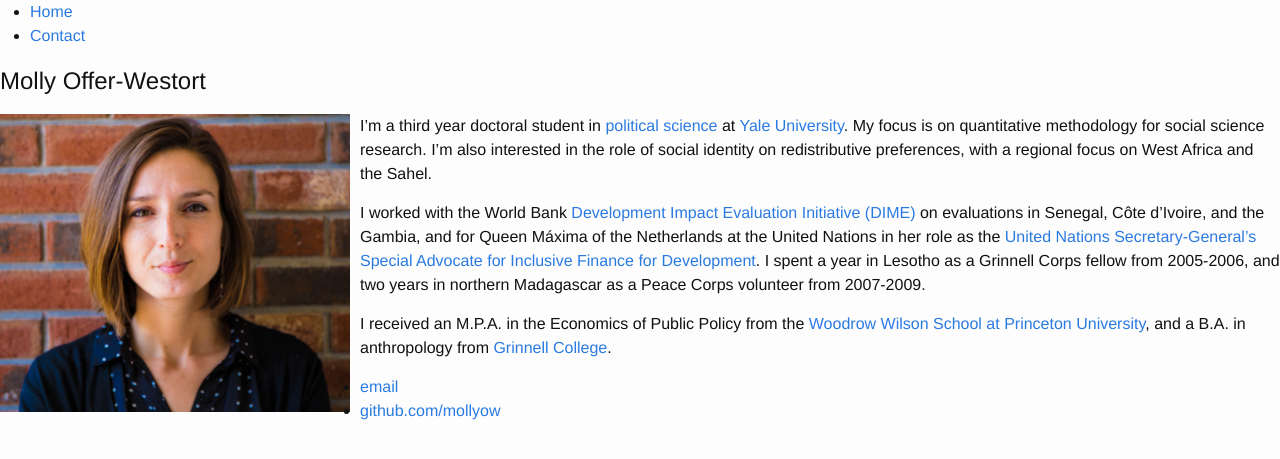
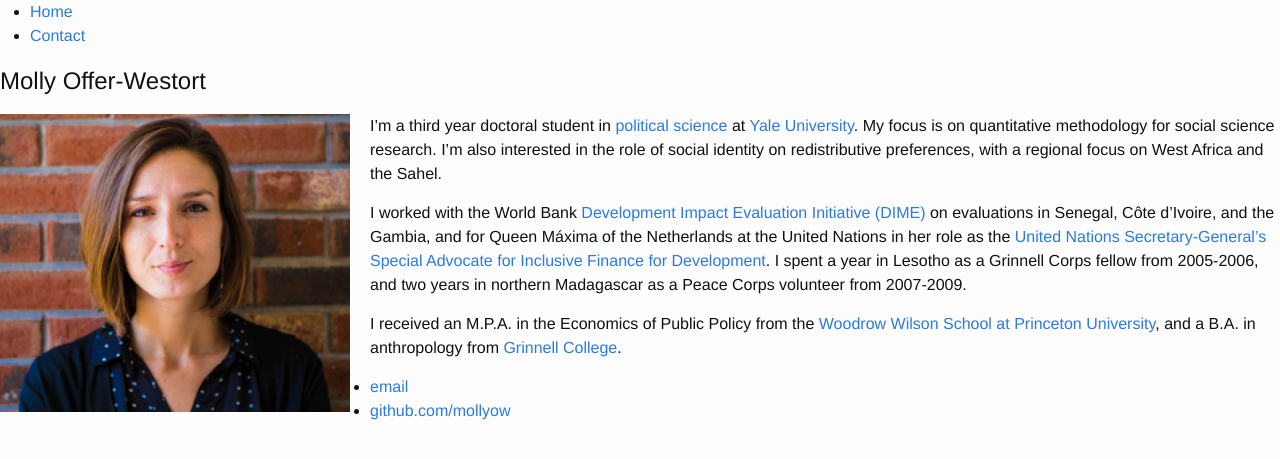
Before and after one commit to mollyow/mollyow.github.io, a Jekyll site: the page built from index.markdown, in a window 1280 px wide. Shown: the top 459 px of the page. Built offline with Jekyll 4.4.1, drawn with Linux system fonts in a browser that asks for light colours.

Commit message:
Update index.markdown

```diff
--- a/index.markdown
+++ b/index.markdown
@@ -3,7 +3,7 @@
 title: "Molly Offer-Westort"
 date:   2016-07-26
 ---
-<img style="float: left; width: 350px; margin: 0 10px 10px 0" src="/assets/molly_brick.jpg" alt="pic" />
+<img style="float: left; width: 350px; margin: 0 20px 10px 0" src="/assets/molly_brick.jpg" alt="pic" />
 
 I'm a third year doctoral student in [political science](http://politicalscience.yale.edu/) at [Yale University](http://www.yale.edu/).
 My focus is on quantitative methodology for social science research. I'm also interested in the role of social identity on redistributive preferences, with a regional focus on West Africa and the Sahel.
```
